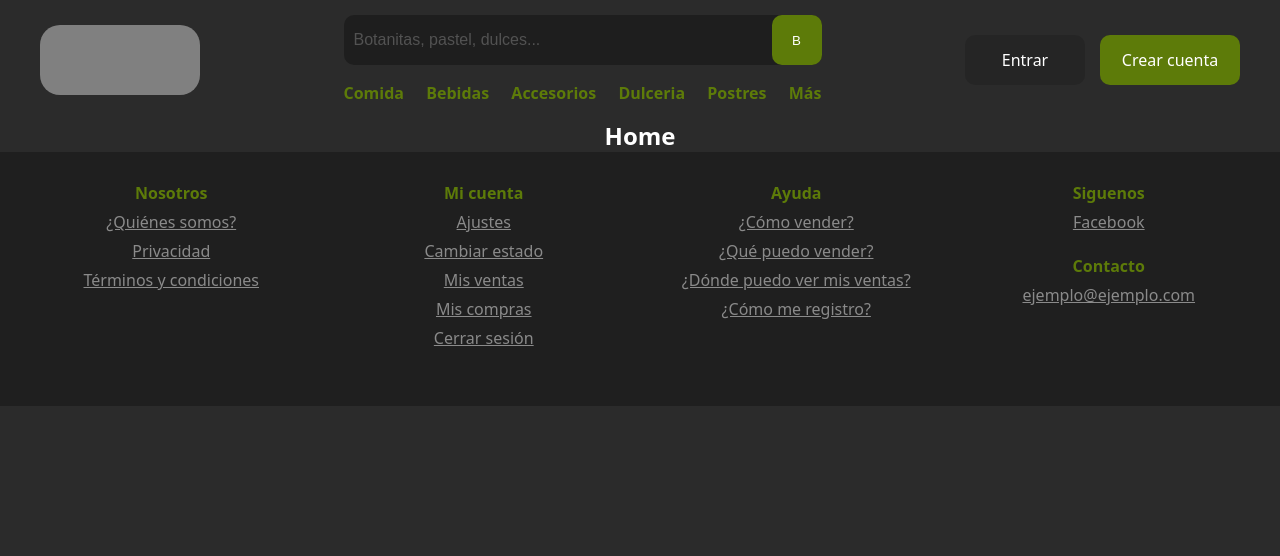
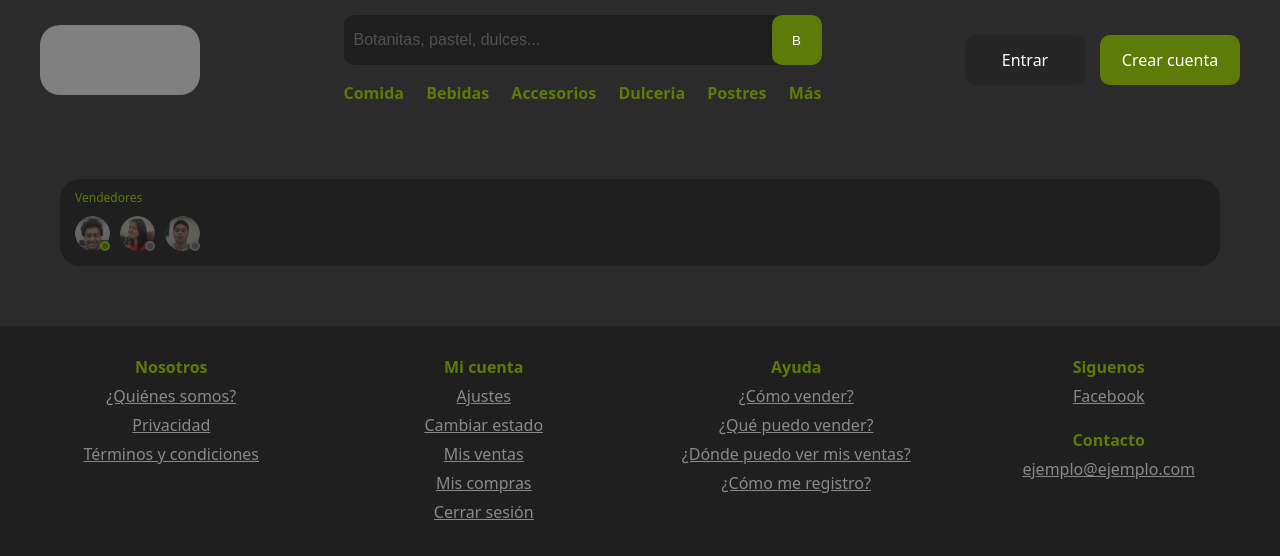
Before and after one commit to adrianhdez2/choco-market, a React (Vite) app: page / in a window 1280 px wide. Shown: the top 556 px of the page. Built offline with nearby package versions, Linux system fonts and the light colour scheme.

Commit message:
Add new section

```diff
--- /dev/null
+++ b/src/components/Users.jsx
@@ -0,0 +1,43 @@
+import { Link } from "react-router-dom"
+
+const users = [
+    {
+        id: 1,
+        img: 'jorge.png',
+        state: 'online',
+        name: '/productos/jorge'
+    },
+    {
+        id: 2,
+        img: 'jacquelina.png',
+        state: 'offline',
+        name: '/productos/jacquelina'
+    },
+    {
+        id: 3,
+        img: 'loya.png',
+        state: 'offline',
+        name: '/productos/loya'
+    },
+]
+
+
+function Users() {
+    return (
+        <article className="container_users_list">
+            <span className="title_users_list">Vendedores</span>
+            <div className="users_list">
+                {
+                    users.map((user) => (
+                        <Link to={user.name} className="user" key={user.id}>
+                            <img src={`/users/${user.img}`} alt=""/>
+                            <span className={`header_nav_user_state ${user.state}`}></span>
+                        </Link>
+                    ))
+                }
+            </div>
+        </article>
+    )
+}
+
+export default Users
--- a/src/pages/Home.jsx
+++ b/src/pages/Home.jsx
@@ -1,8 +1,9 @@
+import Users from "../components/Users"
 
 function Home() {
   return (
-    <section>
-      <h2>Home</h2>
+    <section id="home">
+      <Users/>
     </section>
   )
 }
```
